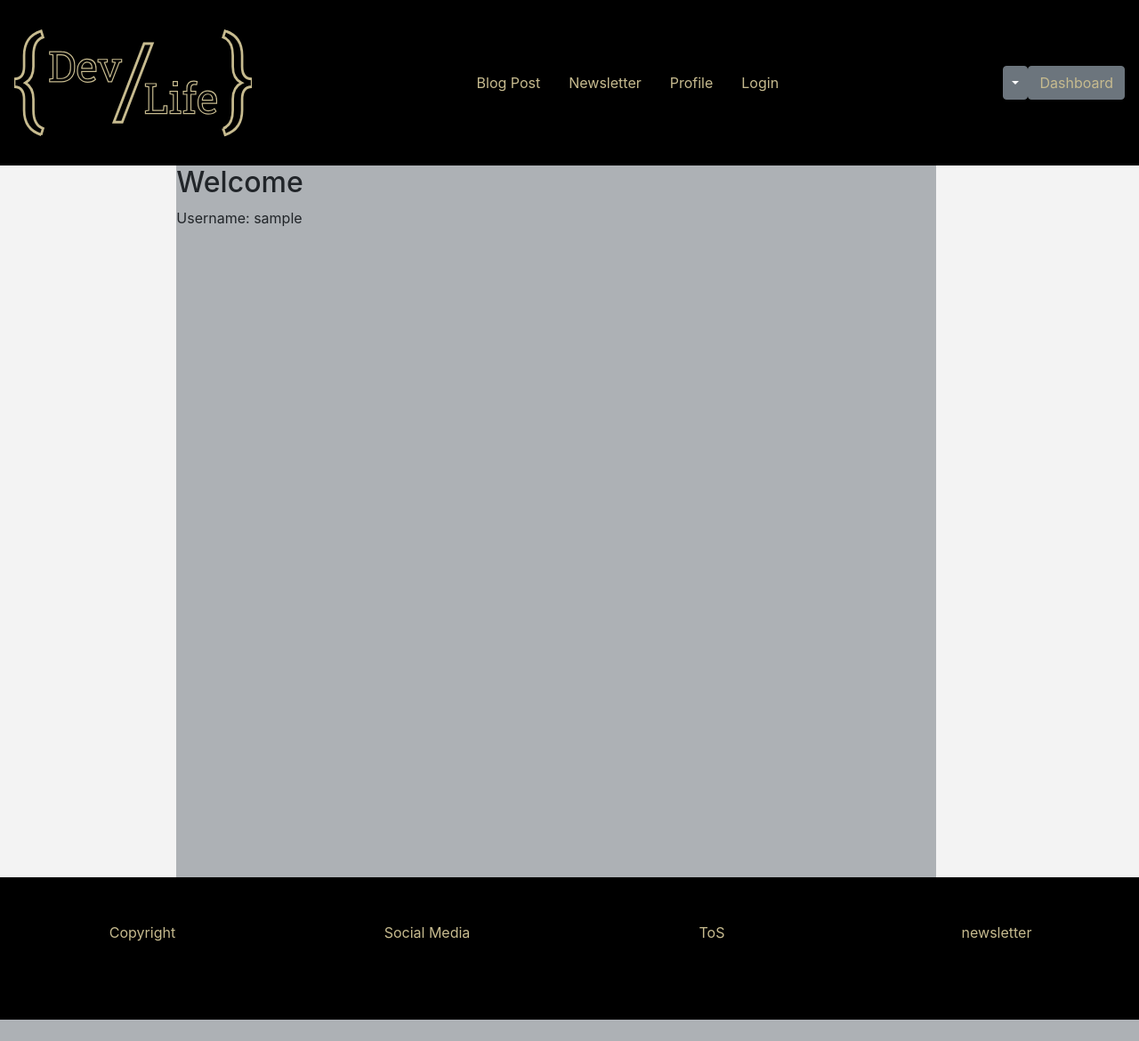
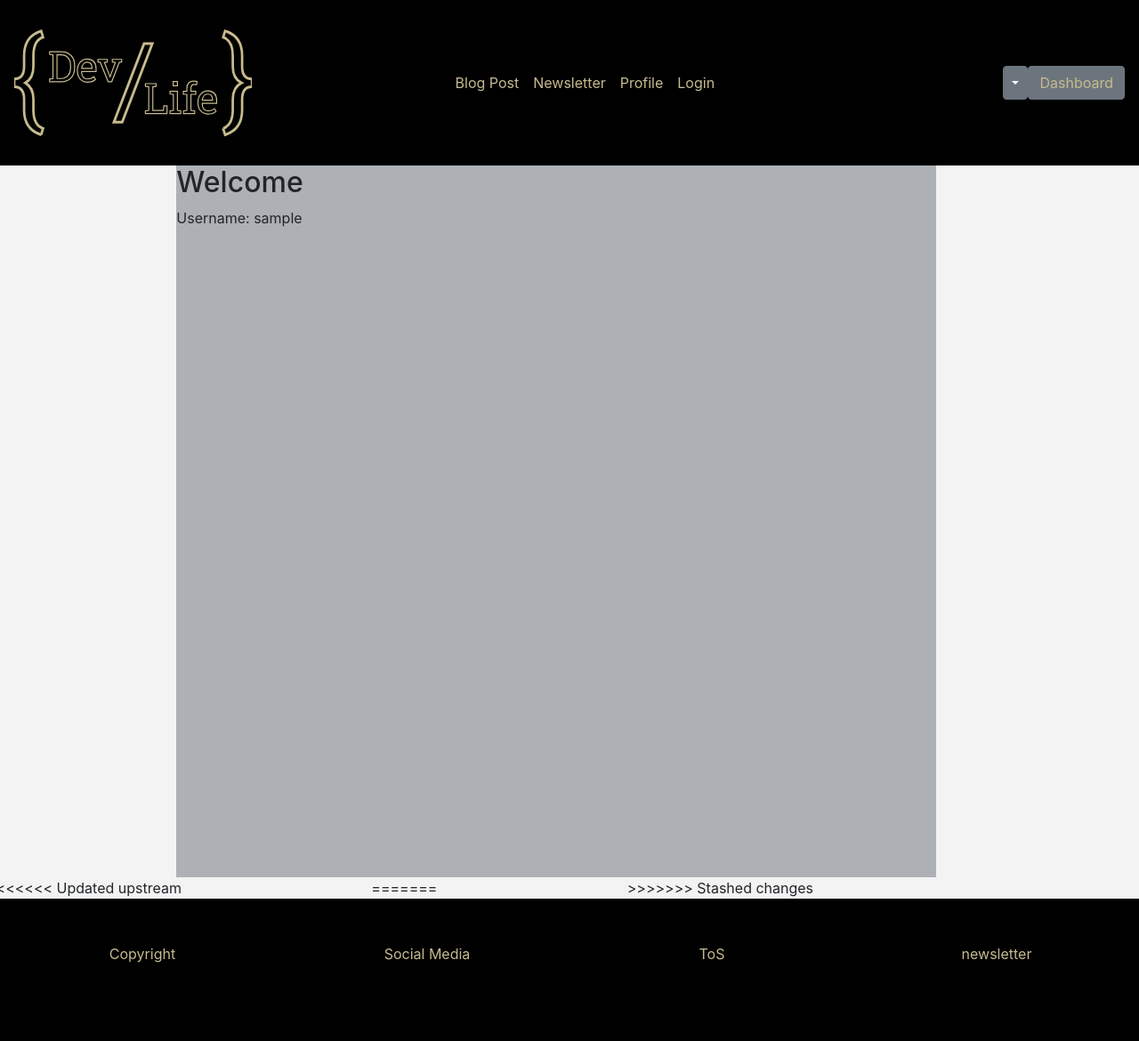
Before and after one commit to mtaopp/DevLife, a Laravel app: page /profile in a window 1280 px wide. Shown: the whole page at 89% size. Before the commit the page ends 1146 px from the top, so only its background shows below. Run offline with Laravel 8, Linux system fonts and the light colour scheme; the visitor is signed in with stand-in values (Sample User, id 1); data that the repository does not hold is empty; some libraries are stand-ins or nearby versions.

Commit message:
Auto stash before merge of "front-end" and "origin/front-end"

```diff
--- a/resources/views/master.blade.php
+++ b/resources/views/master.blade.php
@@ -9,7 +9,7 @@
         <link rel="stylesheet" href="https://cdn.jsdelivr.net/npm/bootstrap@4.6.0/dist/css/bootstrap.min.css" integrity="sha384-B0vP5xmATw1+K9KRQjQERJvTumQW0nPEzvF6L/Z6nronJ3oUOFUFpCjEUQouq2+l" crossorigin="anonymous">
         <link rel="stylesheet" href="{{ asset('css/style.css') }}">
 
-        <title>Document</title>
+        <title>DevLifeStyle</title>
     </head>
 
     <body class="w-100">
@@ -43,27 +43,25 @@
     <button class="navbar-toggler" type="button" data-toggle="collapse" data-target="#collapsibleNavbar">
     <span class="navbar-toggler-icon"></span>
     </button>
-    <div class="collapse navbar-collapse d-flex justify-content-center" id="collapsibleNavbar">
-      <ul class="navbar-nav">
+    <div class="collapse navbar-collapse d-flex justify-content-center pr-5 mr-5 " id="collapsibleNavbar">
+      <ul class="navbar-nav ">
         <li class="nav-item">
-          <a class="nav-link pr-3" href="../mainBlog.html">Blog Post</a>
+          <a class="nav-link " href="../mainBlog.html">Blog Post</a>
         </li>
         <li class="nav-item">
-          <a class="nav-link pr-3 pl-3" href="../newsletter.html">Newsletter</a>
+          <a class="nav-link " href="../newsletter.html">Newsletter</a>
         </li>
         <li class="nav-item">
-          <a class="nav-link pr-3 pl-3" href="../user.html">Profile</a>
+          <a class="nav-link " href="../user.html">Profile</a>
         </li>
         <li class="nav-item">
-          <a class="nav-link pl-3" href="../login.html">Login</a>
+          <a class="nav-link " href="../login.html">Login</a>
         </li>
       </ul>
     </div>
       <button type="button" class="btn btn-secondary dropdown-toggle dropdown-toggle-split" data-toggle="dropdown" aria-haspopup="true" aria-expanded="false">
         </button>
-
         @if (Route::has('register'))
-
           <div class="dropdown-menu">
             <!-- Dropdown menu links -->
             <a href="{{ route('register') }}">Register1</a>
@@ -71,25 +69,17 @@
       @endif
         @if (Route::has('login'))
           @auth
-
-
             <button type="button" class="btn btn-secondary">
                 <a href="{{ url('/dashboard') }}">Dashboard</a>
             </button>
-
-
         @else
-
           <button type="button" class="btn btn-secondary">
               <a href="{{ route('login') }}">Log in</a>
           </button>
-
-
           @endauth
         @endif
     </div>
     </nav>
-
   <main>
     <div class="row w-100">
       <div class="leftdiv col-sm-2 p-0">
@@ -98,14 +88,19 @@
     <div class="maindiv col-sm-8 p-0">
       @yield("main")
     </div>
+<<<<<<< Updated upstream
     <div class="rightdiv col-sm-2 p-0">
       @yield("right")
       <div class="backtotop">
     </div>
     </div>
+=======
+      <div class="rightdiv col-sm-2 p-0">
+        @yield("right")
+      </div>
+>>>>>>> Stashed changes
     </div>
   </main>
-
   <footer id="footer" class="container-fluid text-center p-0">
     <div id="copyright" class="footdiv">
       <p>Copyright</p>
@@ -120,7 +115,6 @@
       <p>newsletter</p>
     </div>
   </footer>
-
   </body>
   <script src="https://code.jquery.com/jquery-3.2.1.slim.min.js" integrity="sha384-KJ3o2DKtIkvYIK3UENzmM7KCkRr/rE9/Qpg6aAZGJwFDMVNA/GpGFF93hXpG5KkN" crossorigin="anonymous"></script>
   <script src="https://cdnjs.cloudflare.com/ajax/libs/popper.js/1.12.9/umd/popper.min.js" integrity="sha384-ApNbgh9B+Y1QKtv3Rn7W3mgPxhU9K/ScQsAP7hUibX39j7fakFPskvXusvfa0b4Q" crossorigin="anonymous"></script>
--- a/resources/views/profile.blade.php
+++ b/resources/views/profile.blade.php
@@ -2,7 +2,6 @@
 
 @section("main")
 <div class="profilewindow">
-
   {{ $username }}
   {{ $firstname }}
   {{ $lastname }}
@@ -10,25 +9,15 @@
   {{ $id }}
 </div>
   <div class="profilewindow">
-
   </div>
-<<<<<<< Updated upstream
-
-=======
-
->>>>>>> Stashed changes
 @section('pageTitle', 'Profile')
-
 @section('main')
-
 <h2>Welcome {{$firstname}} {{$lastname}} </h2>
 
 Username: {{$username}}
 
-
 @endsection
 <div class="profilewindow">
-
   {{ $username }}
   <br>
   {{ $firstname }}
```
Lines whose indentation alone changed are shown as unchanged.
